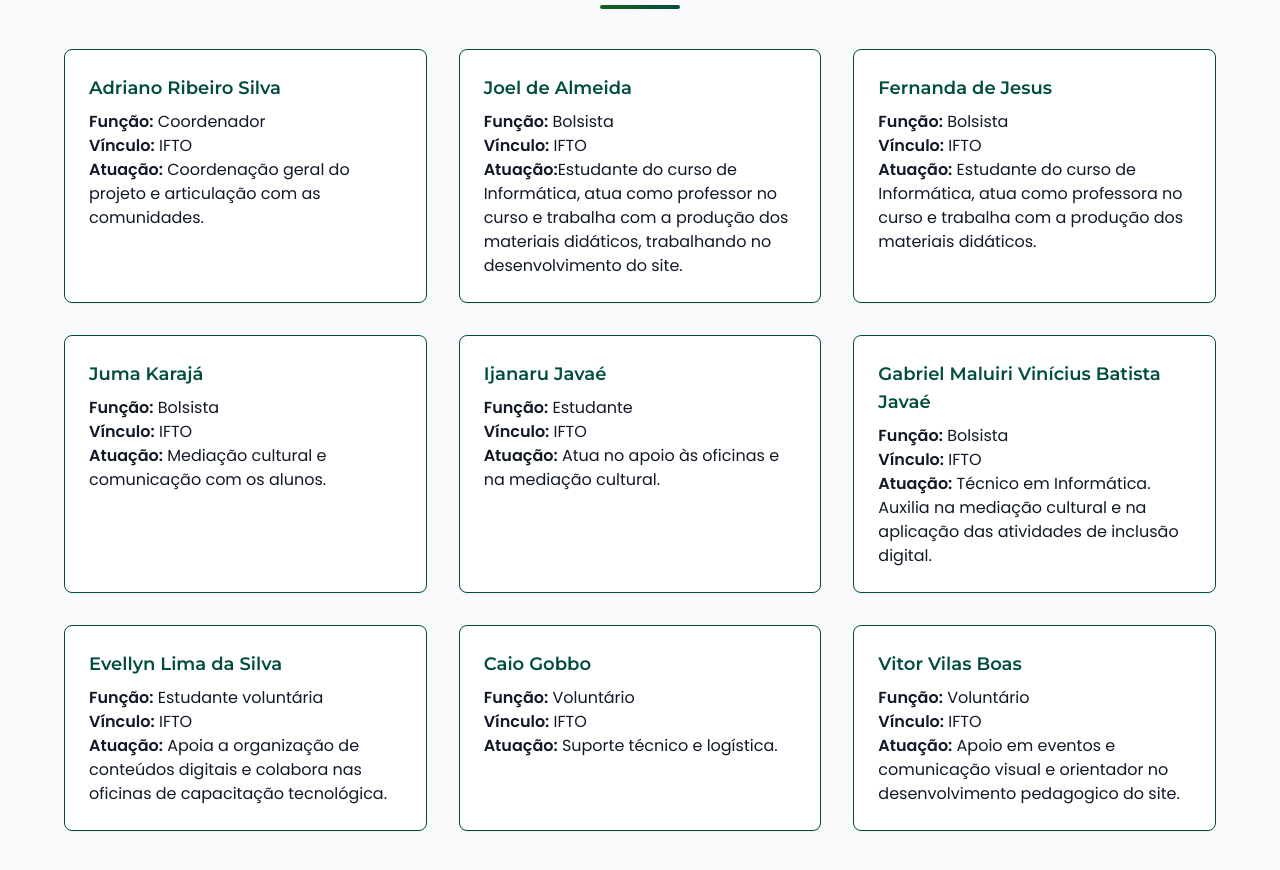
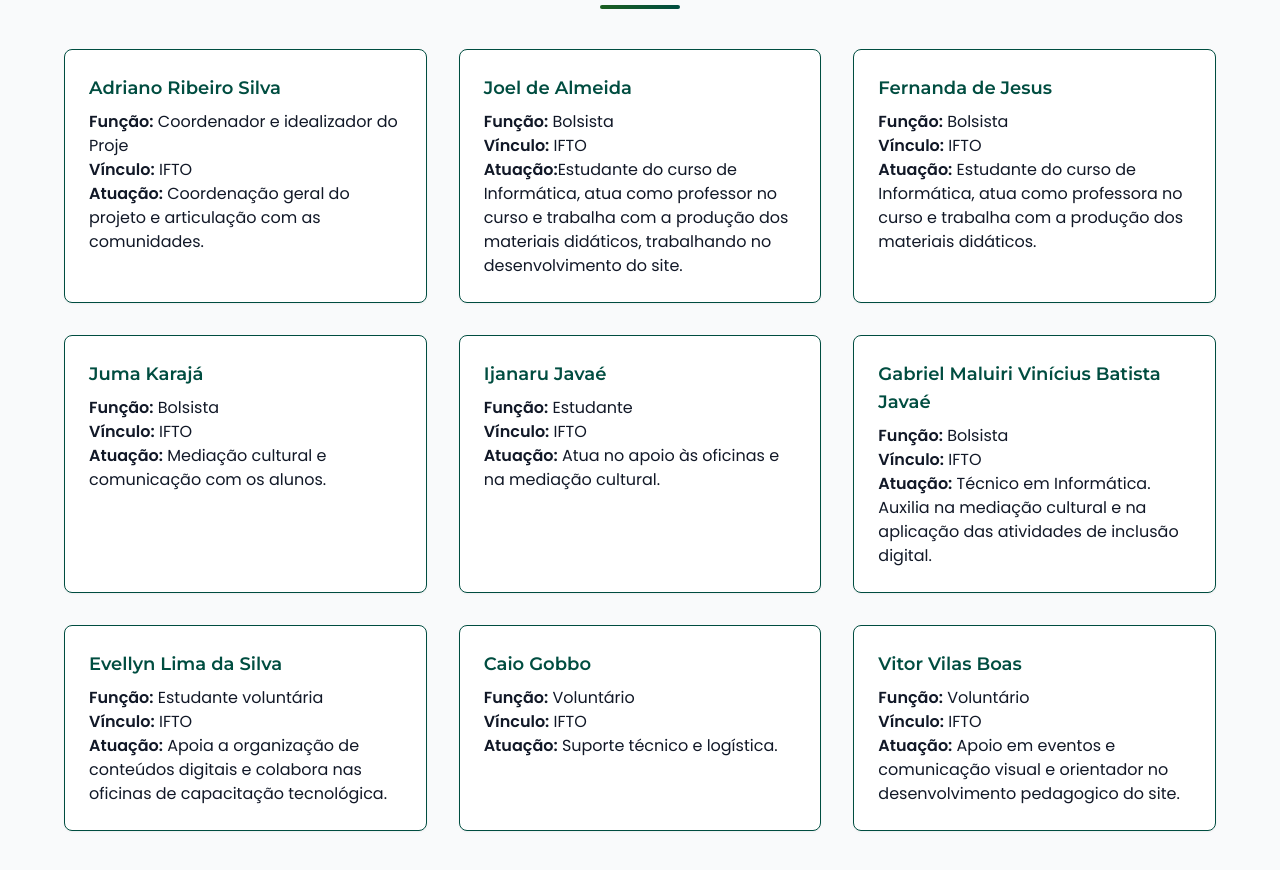
Before and after one commit to Joel-Almeid/SITE_AWIRE_DIGITAL, a plain HTML site: page index.html in a window 1280 px wide. Shown: the part 1399-2269 px from the top of the page. Drawn offline with nearby package versions, Linux system fonts and the light colour scheme.

Commit message:
Update index.html

```diff
--- a/index.html
+++ b/index.html
@@ -227,7 +227,7 @@
                 <!-- Coordenador -->
                 <article class="border border-[#004D40] rounded-lg p-6 shadow-sm bg-white">
                     <h3 class="font-semibold text-lg text-[#004D40] mb-2">Adriano Ribeiro Silva</h3>
-                    <p><strong>Função:</strong> Coordenador</p>
+                    <p><strong>Função:</strong> Coordenador e idealizador do Proje</p>
                     <p><strong>Vínculo:</strong> IFTO</p>
                     <p><strong>Atuação:</strong> Coordenação geral do projeto e articulação com as comunidades.</p>
                 </article>
```
